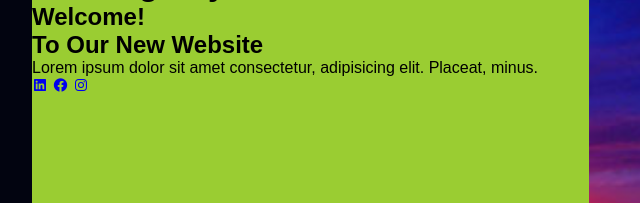
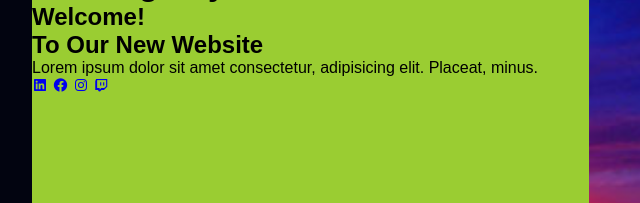
Before and after one commit to amarierose19/Login-Registry-App, a plain HTML site: page index.html in a window 1280 px wide. Shown: the part 180-383 px from the top of the page, 128-768 px from the left. Drawn offline with nearby package versions, Linux system fonts and the light colour scheme.

Commit message:
added social icons

```diff
--- a/index.html
+++ b/index.html
@@ -37,7 +37,7 @@
                     <a href="#"><i class='bx bxl-linkedin-square'></i></a>
                     <a href="#"><i class='bx bxl-facebook-circle'></i></a>
                     <a href="#"><i class='bx bxl-instagram'></i></a>
-                    <a href="#"></a>
+                    <a href="#"><i class='bx bxl-twitch'></i></a>
                 </div>
             </div>
         </div>
```
